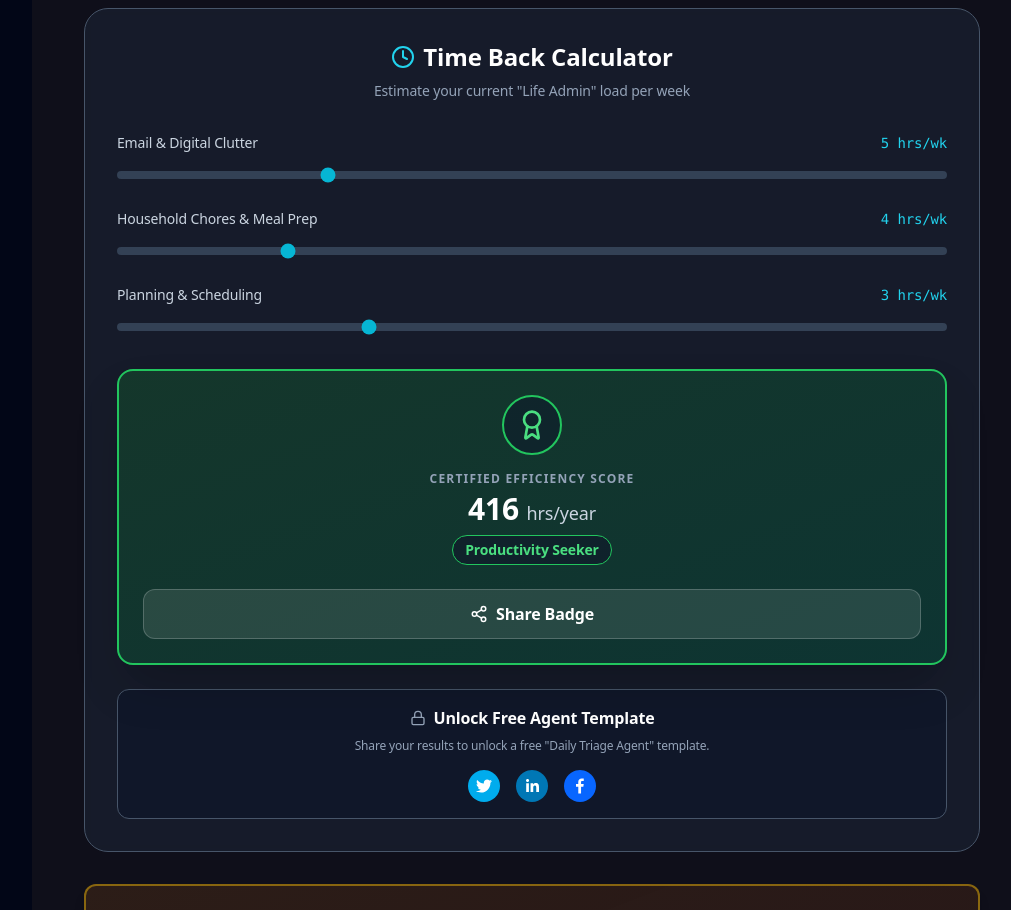
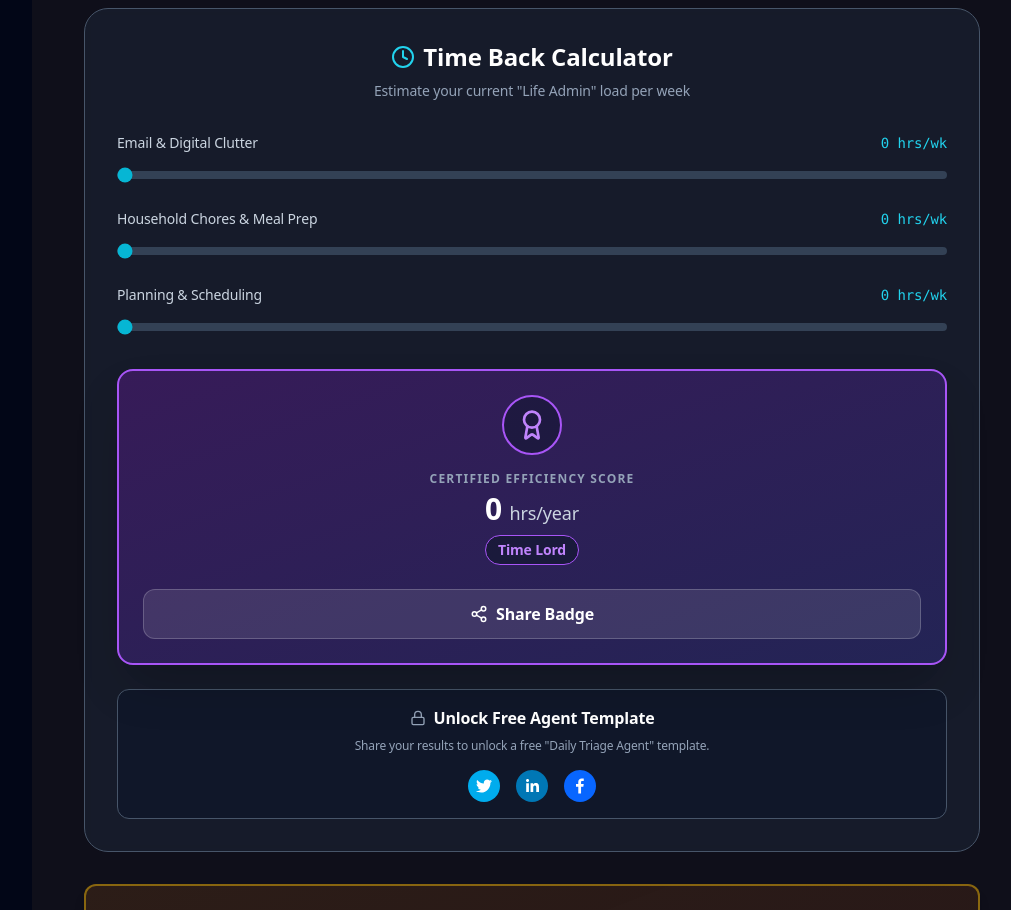
Before and after one commit to agenticaihome/ebook-frontend, a React (Create React App) app: page / in a window 1280 px wide. Shown: the part 7560-8470 px from the top of the page, without its empty margins (248-1259 px from the left). Built offline with nearby package versions, Linux system fonts and the light colour scheme; no server answers.

Commit message:
fix: TimeBackCalculator sliders start at 0

```diff
--- a/src/components/landing/TimeBackCalculator.jsx
+++ b/src/components/landing/TimeBackCalculator.jsx
@@ -12,9 +12,9 @@ import {
 } from 'react-share';
 
 export default function TimeBackCalculator() {
-    const [emailHours, setEmailHours] = useState(5);
-    const [choreHours, setChoreHours] = useState(4);
-    const [planningHours, setPlanningHours] = useState(3);
+    const [emailHours, setEmailHours] = useState(0);
+    const [choreHours, setChoreHours] = useState(0);
+    const [planningHours, setPlanningHours] = useState(0);
     const [isUnlocked, setIsUnlocked] = useState(false);
     const { playChime } = useSound();
 
```
